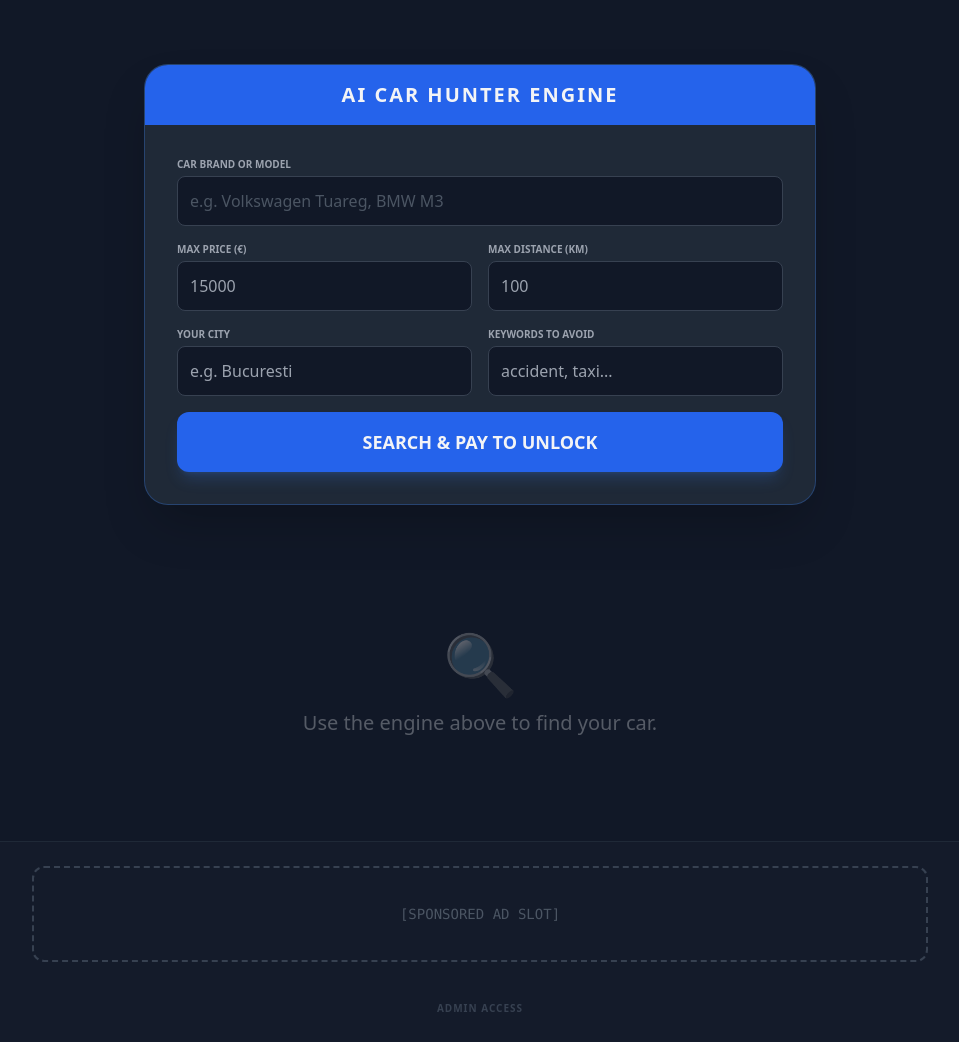
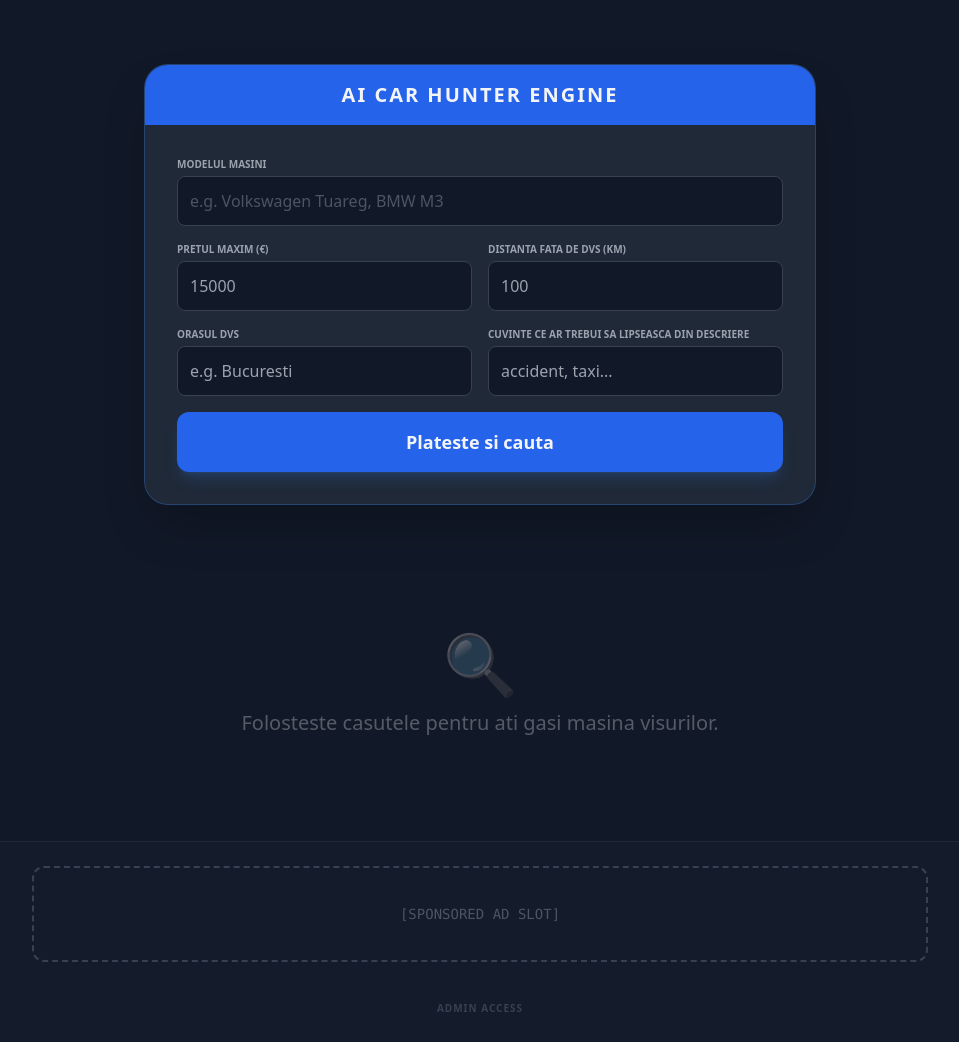
Before and after one commit to raresssssss176/Injector, a Flask app: page / in a window 1280 px wide. Shown: the whole page, without its empty margins (160-1119 px from the left). Run offline with Flask 3, Linux system fonts and the light colour scheme; some libraries are stand-ins or nearby versions.

Commit message:
changed default language

```diff
--- a/templates/index.html
+++ b/templates/index.html
@@ -32,37 +32,37 @@
 
             <form action="/search" method="POST" class="p-8 space-y-4">
                 <div>
-                    <label class="block text-[10px] text-gray-400 uppercase font-bold mb-1">Car Brand or Model</label>
+                    <label class="block text-[10px] text-gray-400 uppercase font-bold mb-1">Modelul masini</label>
                     <input type="text" name="query" placeholder="e.g. Volkswagen Tuareg, BMW M3" required
                         class="w-full bg-gray-900 border border-gray-700 rounded-lg p-3 outline-none focus:border-blue-500 text-white placeholder-gray-600">
                 </div>
                 <div class="grid grid-cols-2 gap-4">
                     <div>
-                        <label class="block text-[10px] text-gray-400 uppercase font-bold mb-1">Max Price (€)</label>
+                        <label class="block text-[10px] text-gray-400 uppercase font-bold mb-1">Pretul Maxim (€)</label>
                         <input type="number" name="max_price" placeholder="15000" required
                             class="w-full bg-gray-900 border border-gray-700 rounded-lg p-3 outline-none focus:border-blue-500 text-white">
                     </div>
                     <div>
-                        <label class="block text-[10px] text-gray-400 uppercase font-bold mb-1">Max Distance (km)</label>
+                        <label class="block text-[10px] text-gray-400 uppercase font-bold mb-1">Distanta fata de dvs (km)</label>
                         <input type="number" name="distance" placeholder="100" required
                             class="w-full bg-gray-900 border border-gray-700 rounded-lg p-3 outline-none focus:border-blue-500 text-white">
                     </div>
                 </div>
                 <div class="grid grid-cols-2 gap-4">
                     <div>
-                        <label class="block text-[10px] text-gray-400 uppercase font-bold mb-1">Your City</label>
+                        <label class="block text-[10px] text-gray-400 uppercase font-bold mb-1">Orasul dvs</label>
                         <input type="text" name="user_city" placeholder="e.g. Bucuresti" required
                             class="w-full bg-gray-900 border border-gray-700 rounded-lg p-3 outline-none focus:border-blue-500 text-white">
                     </div>
                     <div>
-                        <label class="block text-[10px] text-gray-400 uppercase font-bold mb-1">Keywords to Avoid</label>
+                        <label class="block text-[10px] text-gray-400 uppercase font-bold mb-1">Cuvinte ce ar trebui sa lipseasca din descriere</label>
                         <input type="text" name="avoid" placeholder="accident, taxi..."
                             class="w-full bg-gray-900 border border-gray-700 rounded-lg p-3 outline-none focus:border-blue-500 text-white">
                     </div>
                 </div>
 
                 <button type="submit" class="w-full mt-2 bg-blue-600 hover:bg-blue-500 py-4 rounded-xl font-black text-lg transition-all active:scale-95 shadow-lg shadow-blue-500/20">
-                    SEARCH & PAY TO UNLOCK
+                    Plateste si cauta
                 </button>
             </form>
         </div>
@@ -80,18 +80,18 @@
 
                     <div class="flex justify-between text-[11px] text-gray-400 mb-4">
                         <span>📍 {{ ad.location }}</span>
-                        <span class="text-blue-300 font-bold uppercase">{{ ad.km_away }} KM AWAY</span>
+                        <span class="text-blue-300 font-bold uppercase">{{ ad.km_away }} KM</span>
                     </div>
 
                     <div class="bg-gray-900 p-3 rounded-xl border border-gray-700 mb-4">
                         <p class="text-xs text-gray-300 italic leading-relaxed">
-                            <span class="text-blue-500 font-bold">AI Analysis:</span> {{ ad.ai_summary }}
+                            <span class="text-blue-500 font-bold">Analiza AI:</span> {{ ad.ai_summary }}
                         </p>
                     </div>
 
                     <a href="{{ ad.link }}" target="_blank"
                        class="block w-full text-center bg-gray-700 hover:bg-blue-600 text-white text-sm font-bold py-3 rounded-xl transition-colors">
-                        VIEW ORIGINAL AD
+                        Vezi anuntul original
                     </a>
                 </div>
             </div>
@@ -99,7 +99,7 @@
         {% else %}
             <div class="col-span-full text-center py-20 opacity-30">
                 <div class="text-6xl mb-4">🔍</div>
-                <p class="text-xl font-medium">Use the engine above to find your car.</p>
+                <p class="text-xl font-medium">Folosteste casutele pentru ati gasi masina visurilor.</p>
             </div>
         {% endif %}
     </div>
```
